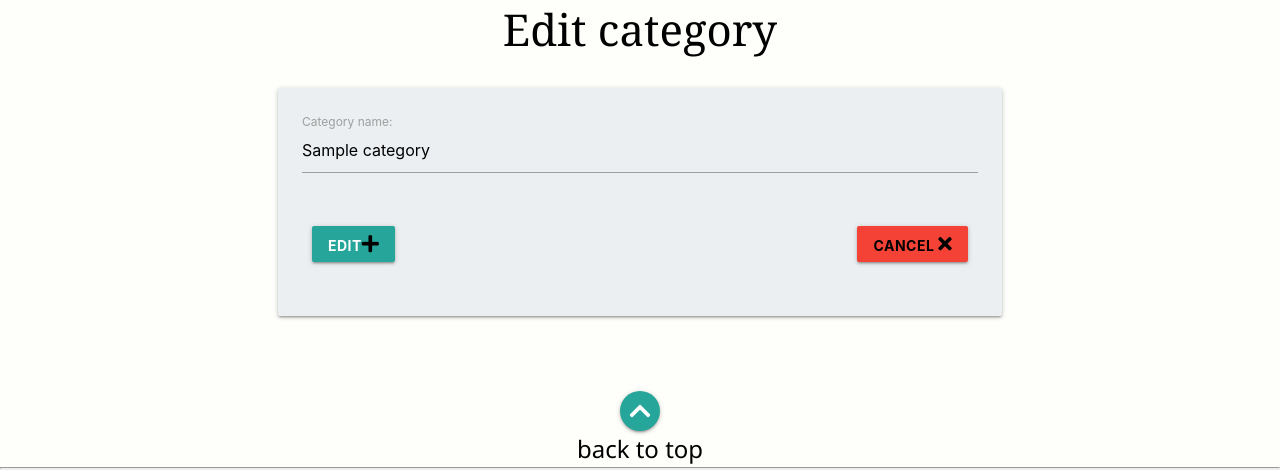
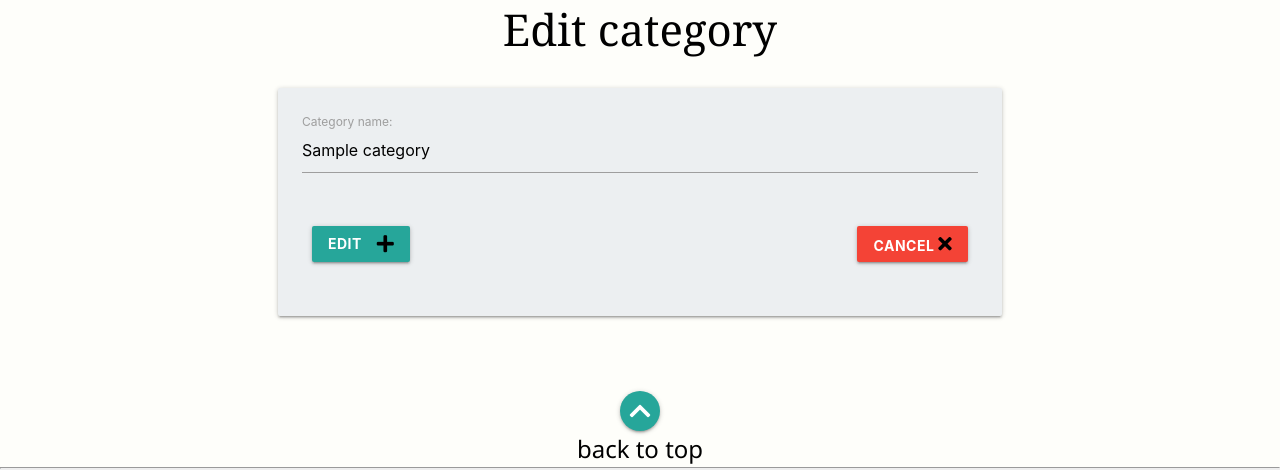
Before and after one commit to chizzletaz/BakeAndBinge, a Flask app: template templates/edit_category.html in a window 1280 px wide. Shown: the part 108-578 px from the top of the page. Run offline with Flask 2, Linux system fonts and the light colour scheme; the template is opened without the code that fills it: most values are stand-ins (such as "Sample title", 1, 10 or a date in 2020); some libraries are stand-ins or nearby versions.

```diff
--- a/templates/edit_category.html
+++ b/templates/edit_category.html
@@ -21,9 +21,9 @@
                     <div class="row">
                         <div class="col s12 ">
                             <button type="submit" class="btn white-text">
-                                Edit<i class="fas fa-plus"></i>
+                                Edit<i class="fas fa-plus right"></i>
                             </button>
-                            <a href="{{ url_for('categories') }}" class="btn red right">Cancel <i
+                            <a href="{{ url_for('categories') }}" class="btn red right white-text">Cancel <i
                                     class="fas fa-times"></i></a>
                         </div>
                     </div>
```
